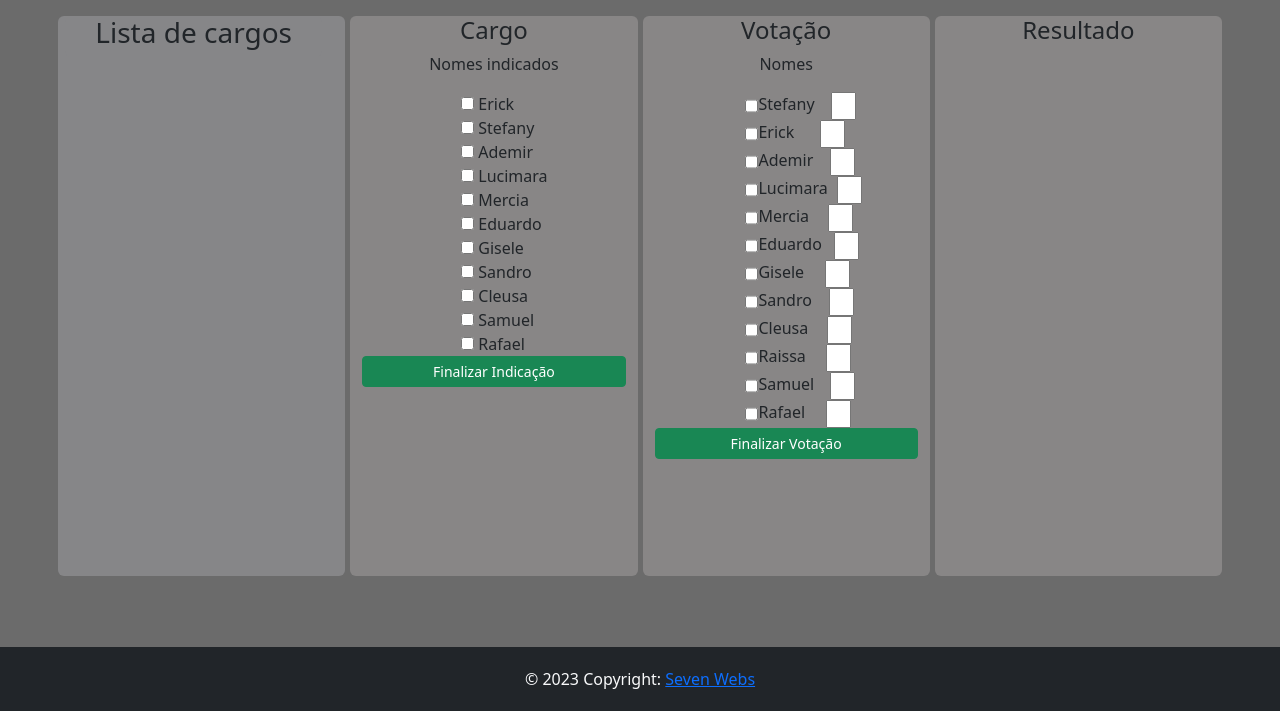
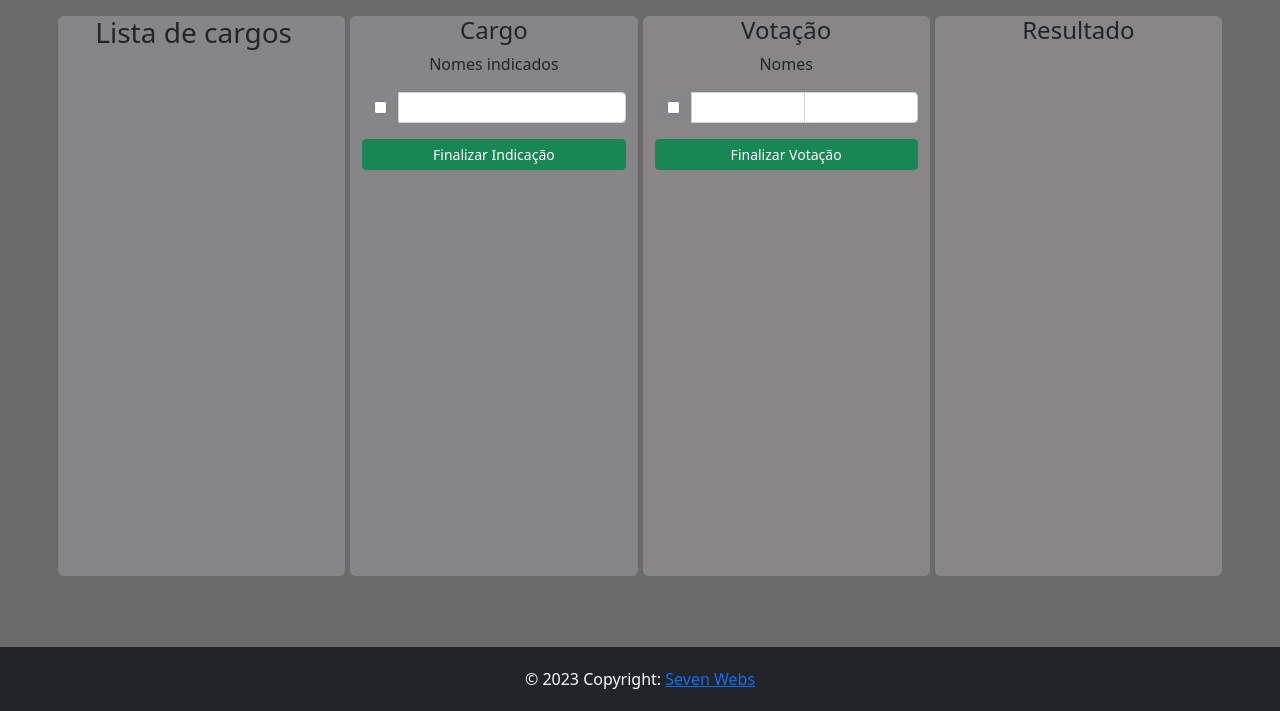
Before and after one commit to EduardoASilva/comissao-nomeacao, a Django app: page / in a window 1280 px wide. Shown: the part 89-800 px from the top of the page. Run offline with Django 4.2, Linux system fonts and the light colour scheme; the visitor is signed in with stand-in values (Sample User, id 1).

Commit message:
add checkbox v2

```diff
--- a/comissao/static/css/style.css
+++ b/comissao/static/css/style.css
@@ -6,6 +6,10 @@
 
 .bg-adm{
   background-color: rgb(134, 134, 136);
+}
+
+.bg-fundo{
+  background-color: rgb(136, 134, 134);;
 }
 
 ::-webkit-scrollbar {
--- a/templates/index.html
+++ b/templates/index.html
@@ -20,27 +20,23 @@
         </div>
       </div>
 
-      <div class="flex-row box border rounded-2 col border-0" style="
+      <div class="flex-row box border rounded-2 col border-0 bg-adm" style="
             height: 70vh;
             margin-right: 5px;
-            background-color: rgb(136, 134, 134);
+
           ">
         <h4 class="text-center">Cargo</h4>
         <p class="text-center">Nomes indicados</p>
 
-        <div class="row" style="width: 120px; margin-left: 33%; margin-right: 30%;">
-        <div><input type="checkbox" name="name">  Erick</input></div>
-        <div><input type="checkbox" name="name">  Stefany</input></div>
-        <div><input type="checkbox" name="name">  Ademir</input></div>
-        <div><input type="checkbox" name="name">  Lucimara</input></div>
-        <div><input type="checkbox" name="name">  Mercia</input></div>
-        <div><input type="checkbox" name="name">  Eduardo</input></div>
-        <div><input type="checkbox" name="name">  Gisele</input></div>
-        <div><input type="checkbox" name="name">  Sandro</input></div>
-        <div><input type="checkbox" name="name">  Cleusa</input></div>
-        <div><input type="checkbox" name="name">  Samuel</input></div>
-        <div><input type="checkbox" name="name">  Rafael</input></div>
+        <div class="input-group input-group-sm mb-3">
+          <div class="input-group-prepend">
+            <div class="input-group-text h-100 bg-adm border-0" id="inputGroup-sizing-sm">
+              <input type="checkbox" aria-label="">
+            </div>
+          </div>
+          <input type="text" class="form-control" >
         </div>
+
 
         <button class="w-100 btn btn-sm btn-success bottom-center" data-toggle="button" style="">Finalizar Indicação</button></div>
 
@@ -53,21 +49,15 @@
         <h4 class="text-center">Votação</h4>
         <p class="text-center">Nomes</p>
 
-        <div class="row" style="width: 150px; margin-left: 30%;">
-          <div class="d-inline-flex justify-content-between "><input type="checkbox" name="name">  Stefany</input><input class="" style="width: 25px;margin:auto;" type="text"> </div>
-          <div class="d-inline-flex justify-content-between "><input type="checkbox" name="name">  Erick</input><input class="" style="width: 25px;margin:auto;" type="text"> </div>
-          <div class="d-inline-flex justify-content-between "><input type="checkbox" name="name">  Ademir</input><input class="" style="width: 25px;margin:auto;" type="text"> </div>
-          <div class="d-inline-flex justify-content-between "><input type="checkbox" name="name">  Lucimara</input><input class="" style="width: 25px;margin:auto;" type="text"> </div>
-          <div class="d-inline-flex justify-content-between "><input type="checkbox" name="name">  Mercia</input><input class="" style="width: 25px;margin:auto;" type="text"> </div>
-          <div class="d-inline-flex justify-content-between "><input type="checkbox" name="name">  Eduardo</input><input class="" style="width: 25px;margin:auto;" type="text"> </div>
-          <div class="d-inline-flex justify-content-between "><input type="checkbox" name="name">  Gisele</input><input class="" style="width: 25px;margin:auto;" type="text"> </div>
-          <div class="d-inline-flex justify-content-between "><input type="checkbox" name="name">  Sandro</input><input class="" style="width: 25px;margin:auto;" type="text"> </div>
-          <div class="d-inline-flex justify-content-between "><input type="checkbox" name="name">  Cleusa</input><input class="" style="width: 25px;margin:auto;" type="text"> </div>
-          <div class="d-inline-flex justify-content-between "><input type="checkbox" name="name">  Raissa</input><input class="" style="width: 25px;margin:auto;" type="text"> </div>
-          <div class="d-inline-flex justify-content-between "><input type="checkbox" name="name">  Samuel</input><input class="" style="width: 25px;margin:auto;" type="text"> </div>
-          <div class="d-inline-flex justify-content-between "><input type="checkbox" name="name">  Rafael</input><input class="" style="width: 25px;margin:auto;" type="text"> </div>
-
+        <div class="input-group input-group-sm mb-3">
+          <div class="input-group-prepend">
+            <div class="input-group-text h-100 bg-adm border-0" id="inputGroup-sizing-sm">
+              <input type="checkbox" aria-label="">
+            </div>
           </div>
+          <input type="text" class="form-control" >
+          <input type="text" class="form-control" >
+        </div>
 
           <button class=" w-100 btn btn-sm btn-success bottom-center" data-toggle="button">Finalizar Votação</button></div
 
```
